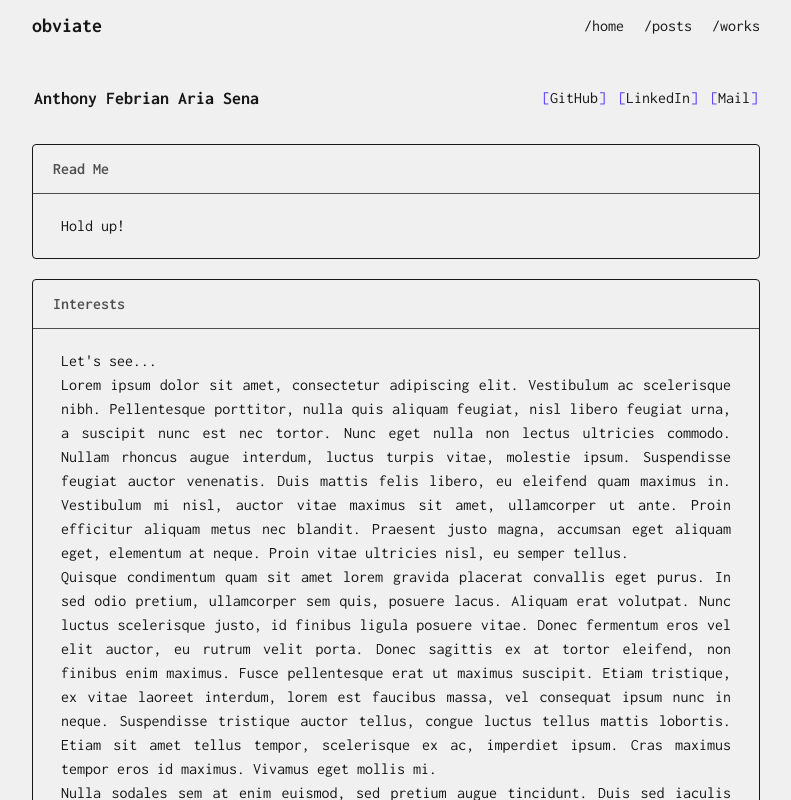
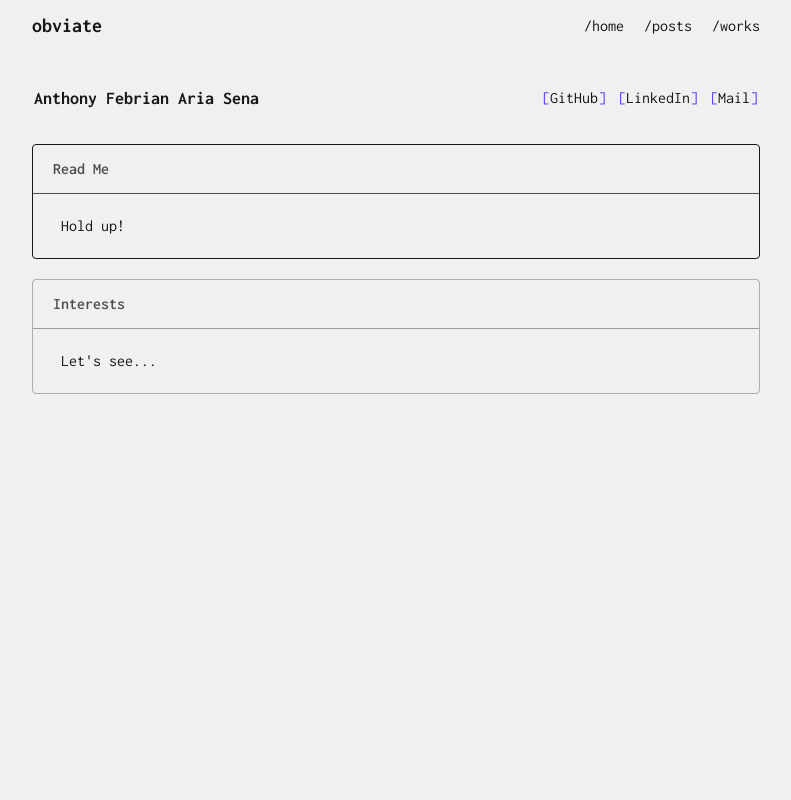
Before and after one commit to nyferin/obviate.my.id, a Next.js app: page / in a window 1280 px wide. Shown: the top 800 px of the page, without its empty margins (244-1035 px from the left). Built offline with nearby package versions, Linux system fonts and the light colour scheme.

Commit message:
fix: border and content

```diff
--- a/src/components/interests.tsx
+++ b/src/components/interests.tsx
@@ -1,53 +1,12 @@
 export function Interests() {
   return (
-    <div className="rounded-sm border text-justify">
-      <h2 className="text-current/75 border-b px-5 py-3">
+    <div className="rounded-sm border border-current/30 text-justify">
+      <h2 className="text-current/75 border-b border-current/50 px-5 py-3">
         <span className="font-semibold">Interests</span>
       </h2>
       <div className="px-7 py-5">
-        <p>Let&apos;s see...</p>
         <p>
-          Lorem ipsum dolor sit amet, consectetur adipiscing elit. Vestibulum ac
-          scelerisque nibh. Pellentesque porttitor, nulla quis aliquam feugiat,
-          nisl libero feugiat urna, a suscipit nunc est nec tortor. Nunc eget
-          nulla non lectus ultricies commodo. Nullam rhoncus augue interdum,
-          luctus turpis vitae, molestie ipsum. Suspendisse feugiat auctor
-          venenatis. Duis mattis felis libero, eu eleifend quam maximus in.
-          Vestibulum mi nisl, auctor vitae maximus sit amet, ullamcorper ut
-          ante. Proin efficitur aliquam metus nec blandit. Praesent justo magna,
-          accumsan eget aliquam eget, elementum at neque. Proin vitae ultricies
-          nisl, eu semper tellus.
-          <br />
-          Quisque condimentum quam sit amet lorem gravida placerat convallis
-          eget purus. In sed odio pretium, ullamcorper sem quis, posuere lacus.
-          Aliquam erat volutpat. Nunc luctus scelerisque justo, id finibus
-          ligula posuere vitae. Donec fermentum eros vel elit auctor, eu rutrum
-          velit porta. Donec sagittis ex at tortor eleifend, non finibus enim
-          maximus. Fusce pellentesque erat ut maximus suscipit. Etiam tristique,
-          ex vitae laoreet interdum, lorem est faucibus massa, vel consequat
-          ipsum nunc in neque. Suspendisse tristique auctor tellus, congue
-          luctus tellus mattis lobortis. Etiam sit amet tellus tempor,
-          scelerisque ex ac, imperdiet ipsum. Cras maximus tempor eros id
-          maximus. Vivamus eget mollis mi.
-          <br />
-          Nulla sodales sem at enim euismod, sed pretium augue tincidunt. Duis
-          sed iaculis dolor. Vestibulum ac bibendum tortor, a imperdiet neque.
-          Sed iaculis tincidunt tincidunt. Integer ut luctus velit. Integer
-          fermentum iaculis justo vitae varius. Donec vestibulum turpis urna,
-          nec tempus ex consectetur non. Aenean ac condimentum elit, eget
-          blandit sem. Vivamus in porttitor nunc. Cras ut felis eu eros auctor
-          iaculis. Donec feugiat, justo placerat viverra vulputate, velit dui
-          efficitur lorem, non accumsan tortor dolor eu lectus. Proin fringilla
-          orci non tristique semper. Fusce ac purus sed elit varius volutpat
-          vitae porttitor justo.
-          <br />
-          Suspendisse metus dolor, consectetur in massa sit amet, tempus gravida
-          libero. Donec felis nibh, aliquam sit amet vehicula quis, finibus
-          vitae nisl. Mauris ipsum lacus, hendrerit et arcu vitae, accumsan
-          sollicitudin mauris. Vivamus fermentum sem a quam scelerisque,
-          molestie accumsan dolor luctus. Maecenas id nulla nec ex interdum
-          fermentum. Ut gravida tincidunt magna, ut eleifend libero commodo eu.
-          Ut purus nibh, sodales id odio eu, cursus eleifend odio.
+          <span>Let&apos;s see...</span>
         </p>
       </div>
     </div>
```
